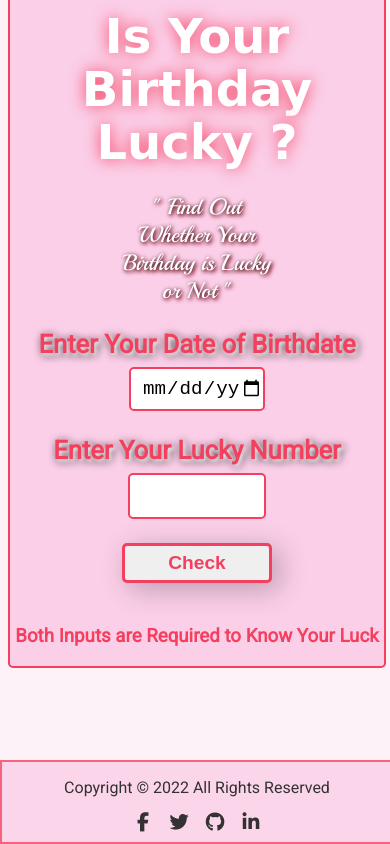
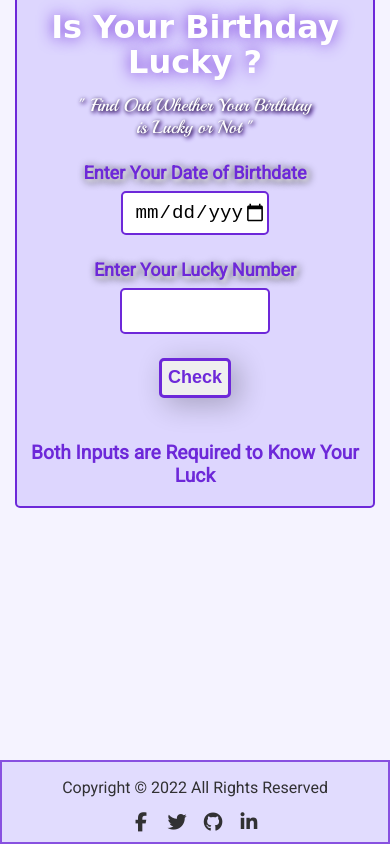
Before and after one commit to SamyakKhairnar/NeoG-Camp-Level-Zero-Mark-11, a plain HTML site: page index.html in a window 390 px wide. Both pictures are taken after a click on the button "Check". Drawn offline with Linux system fonts and the light colour scheme; a web font is replaced by a local one.

Commit message:
Added Responsiveness

```diff
--- a/app.js
+++ b/app.js
@@ -34,9 +34,12 @@ function checkLuck(dob,lucky){
     var abc = dob%lucky;
     console.log(abc);
     if(dob%lucky===0){
+        luckReturn.style.color = "#6d28d9";
         luckReturn.innerHTML="You're Very Lucky !";
         message.innerHTML="";
     }else{
+        luckReturn.style.color = "red";
+        message.style.color = "red";
         luckReturn.innerHTML="Seems that You're Not Lucky";
         message.innerHTML="*Attention : This was Just for Fun, No Numerology Added !*";
     }
--- a/style.css
+++ b/style.css
@@ -3,7 +3,7 @@
 body{
     color: white;
     font-family: 'Roboto', sans-serif;
-    background-color: #fdf2f8;
+    background-color: #f5f3ff;
 }
 
 .container{
@@ -15,8 +15,8 @@ body{
     row-gap: 1.5rem;
     margin: auto;
     margin-top: -1rem;
-    background-color: #fbcfe8;
-    border: 2px solid #f43f5e;
+    background-color: #ddd6fe;
+    border: 2px solid #6d28d9;
     border-radius: 5px;
 }
 
@@ -26,7 +26,7 @@ h1{
     line-height: 1.1;
     margin-top: 1rem;
     font-size: 3rem;
-    text-shadow: 0px 0px 16px #f43f5e;
+    text-shadow: 0px 0px 16px #6d28d9;
 }
 
 .heading{
@@ -35,11 +35,11 @@ h1{
     width: 40vw;
     margin: auto;
     margin-top: -2rem;
-    text-shadow: 1px 1px 4px black,2px 2px 4px #f43f5e;
+    text-shadow: 1px 1px 4px black,2px 2px 4px #6d28d9;
 }
 
 label{
-    color: #f43f5e;
+    color: #6d28d9;
     font-size: 1.6rem;
     font-weight: bold;
     margin-bottom: -1rem;
@@ -47,7 +47,7 @@ label{
 }
 input{
     font-size: 1.2rem;
-    border: 2px solid #f43f5e;
+    border: 2px solid #6d28d9;
     margin: auto;
     height: 2.5rem;
     width: 35%;
@@ -66,13 +66,13 @@ button{
     cursor: pointer;
     outline: none;
     transition: 0.2s all;
-    color: #f43f5e;
-    border: 3px solid #f43f5e;
+    color: #6d28d9;
+    border: 3px solid #6d28d9;
 }
 button:hover{
-    background-color: #f43f5e;
+    background-color: #6d28d9;
     color: white;
-    border: 3px solid #f43f5e;
+    border: 3px solid #6d28d9;
 }
 button:active{
     transform: scale(0.98);
@@ -84,7 +84,7 @@ h2{
     text-shadow: 2px 2px 4px #000000;
 }
 #check-luck, #message{
-    color: #f43f5e;
+    color: #6d28d9;
 }
 
 .footer{
@@ -93,10 +93,10 @@ h2{
     bottom: 0;
     width: 100%;
     height: 5rem;
-    background-color: #fbcfe8;
+    background-color: #ddd6fe;
     opacity: 0.8;
     justify-content: center;
-    border: 2px solid #f43f5e;
+    border: 2px solid #6d28d9;
   }
   .footer p{
     margin-top: 1rem;
@@ -125,14 +125,37 @@ h2{
     transition: .2s;
   }
   .links .fa-brands:hover {
-    color: #f43f5e;
+    color: #6d28d9;
   }
 
   @media only screen and (max-width: 650px) {
     .container {
-      width: 100%;
+      width: 95%;
+    }
+    h1{
+      font-size: xx-large;
+    }
+    .heading{
+      font-size: large;
+      width: 70%;
+    }
+    label{
+      font-size: large;
+    }
+    input{
+      width: 40%;
     }
     .btn{
-          width: 40%;
-      }
+      font-size: large;
+      width: auto;
+    }
+    h2{
+      font-size: x-large;
+    }
+    h3{
+      font-size: larger;
+    }
+    .footer{
+      width: 99%;
+    }
   }
```
